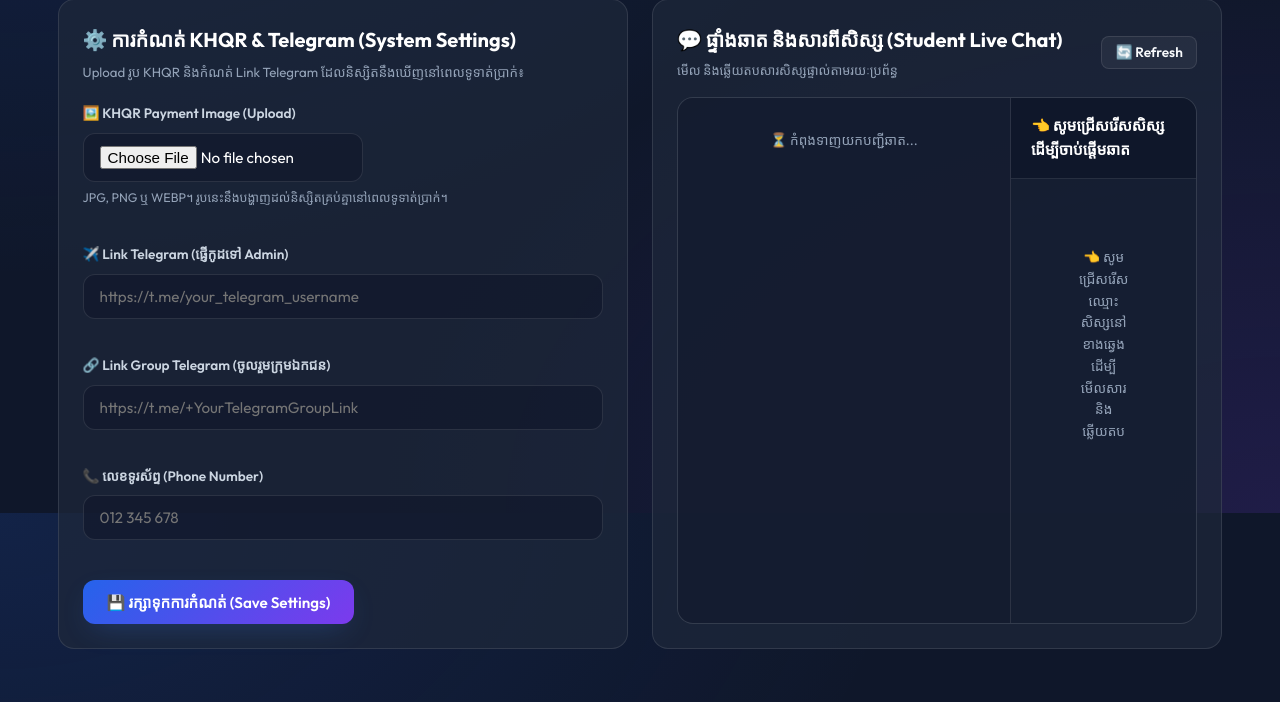
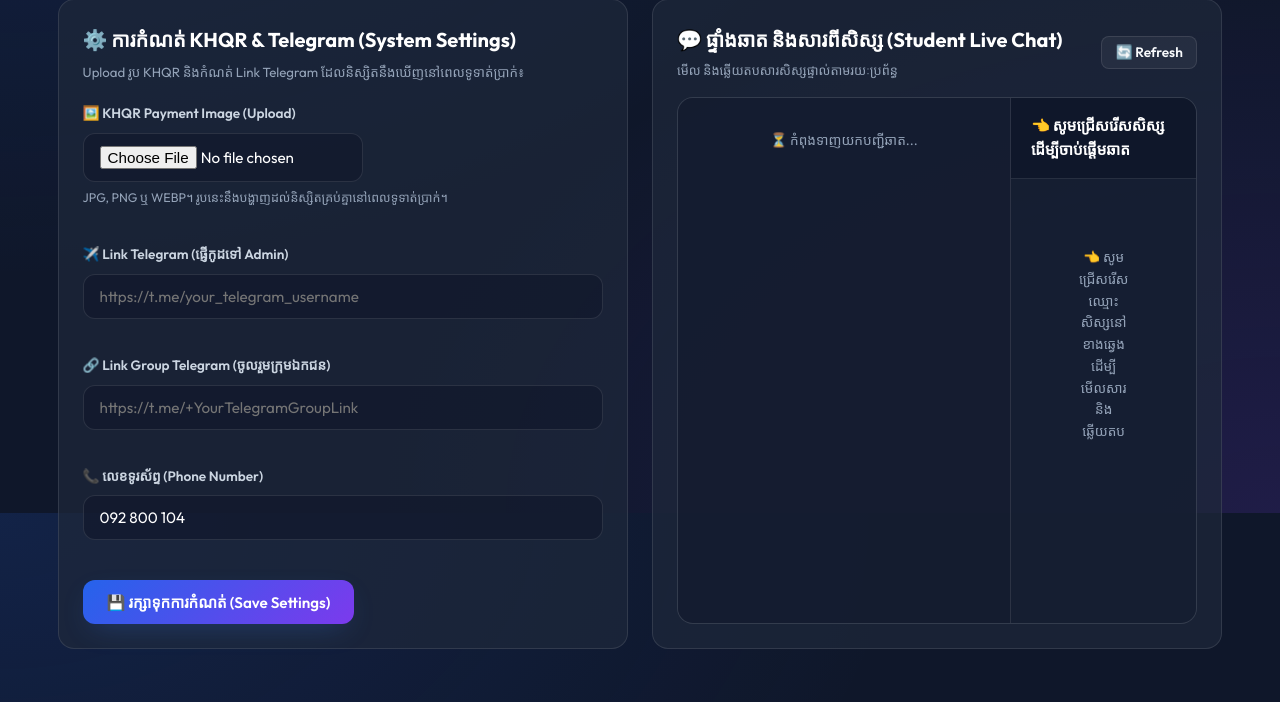
Before and after one commit to SayanndaraKH/MTI-Registraton, a Python web app: template templates/admin.html in a window 1280 px wide. Shown: the part 1087-1789 px from the top of the page. Run offline with Jinja, Linux system fonts and the light colour scheme; the template is opened without the code that fills it, so the values that code supplies are empty; some web fonts are replaced.

Commit message:
Deploy: Add all project files (app, templates, static)

```diff
--- a/static/js/admin.js
+++ b/static/js/admin.js
@@ -652,6 +652,10 @@ async function openPrintReceiptModal(regId) {
     // Populate Receipt Metadata
     const rcpInvoiceId = document.getElementById('rcpInvoiceId');
     if (rcpInvoiceId) rcpInvoiceId.innerText = r.invoice_id || ('INV-' + String(r.id).padStart(6, '0'));
+    const rcpAdminPhone = document.getElementById('rcpAdminPhone');
+    if (rcpAdminPhone) {
+        rcpAdminPhone.innerText = (window.siteSettings && window.siteSettings.phone_number) ? window.siteSettings.phone_number : '092 800 104';
+    }
 
     let dateStr = '13-Aug-2026';
     if (r.created_at) {
@@ -667,14 +671,6 @@ async function openPrintReceiptModal(regId) {
 
     const rcpStatus = document.getElementById('rcpStatus');
     if (rcpStatus) rcpStatus.innerText = r.status === 'PAID' ? '✓ បានទូទាត់ប្រាក់រួច (PAID)' : ('' + r.status);
-
-    // Populate Admin Contact Phone
-    const rcpAdminPhone = document.getElementById('rcpAdminPhone');
-    if (rcpAdminPhone) {
-        const phoneInput = document.getElementById('settingContactPhone');
-        const phoneVal = (phoneInput && phoneInput.value) ? phoneInput.value : '092 800 104';
-        rcpAdminPhone.innerText = phoneVal;
-    }
 
     // Populate Student Info
     const rcpStudentName = document.getElementById('rcpStudentName');
--- a/templates/admin.html
+++ b/templates/admin.html
@@ -206,7 +206,7 @@
 
             <div class="form-group">
               <label class="form-label" for="settingPhone">📞 លេខទូរស័ព្ទ (Phone Number)</label>
-              <input type="text" id="settingPhone" class="form-input" placeholder="012 345 678">
+              <input type="text" id="settingPhone" class="form-input" value="092 800 104" placeholder="092 800 104">
             </div>
           </div>
 
```
